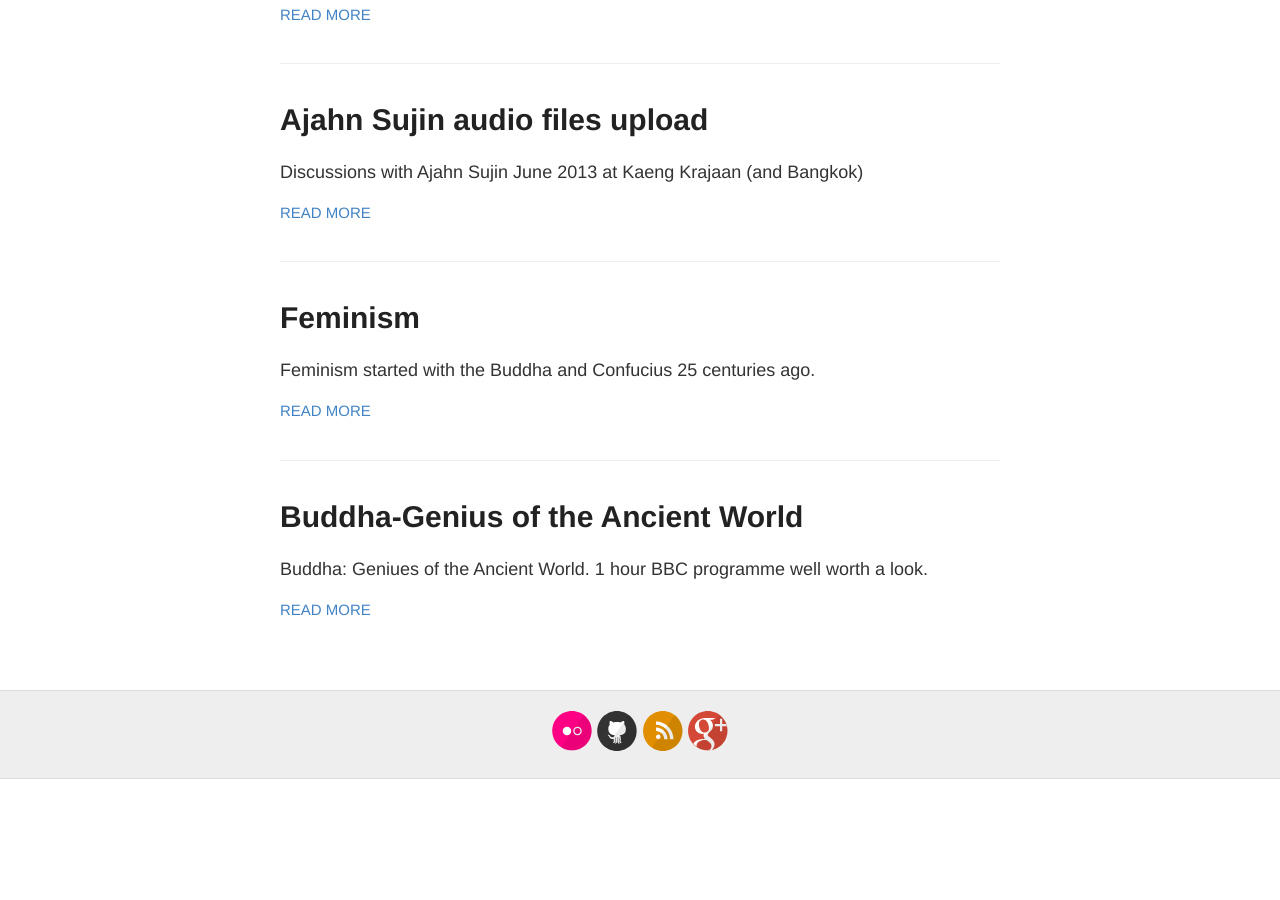
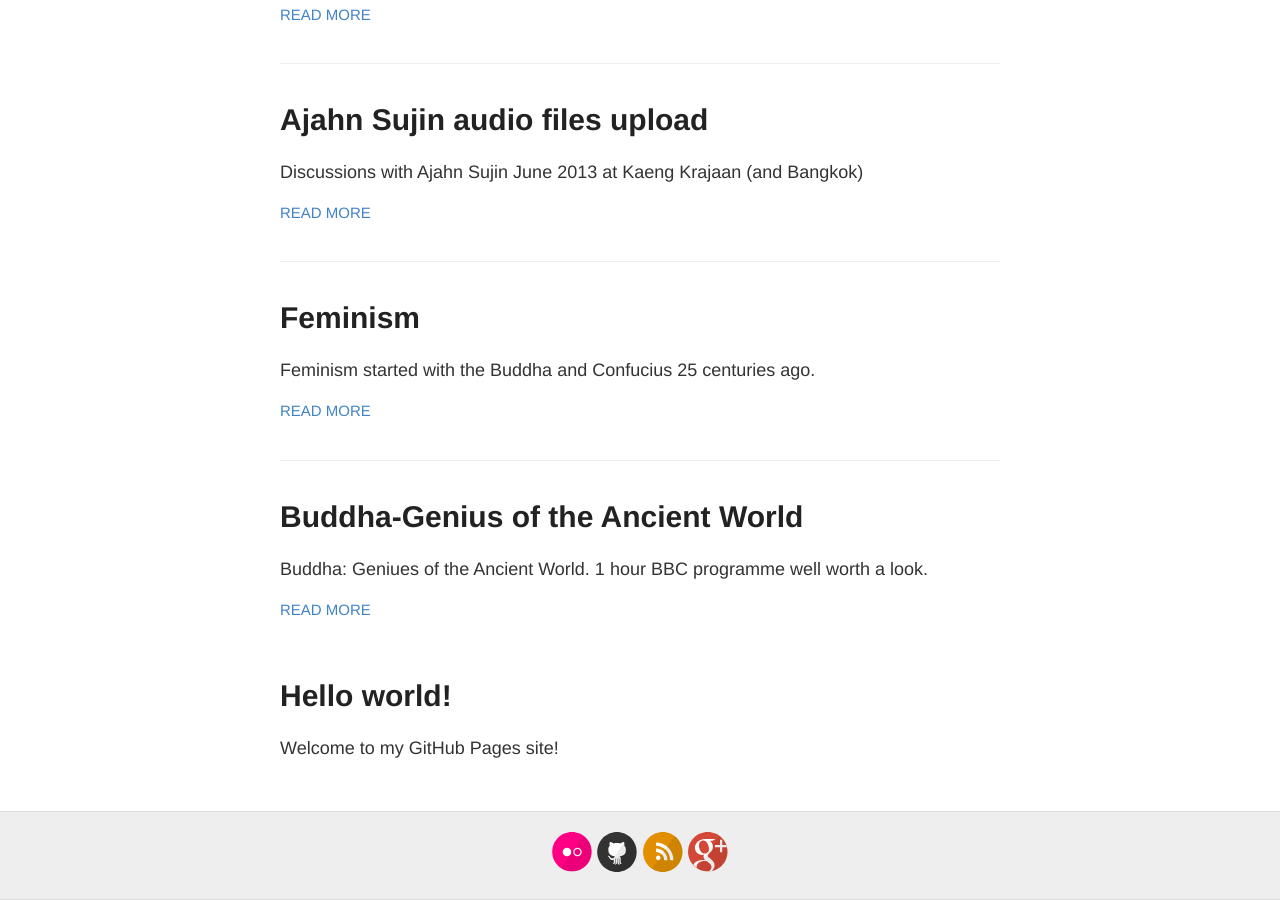
Before and after one commit to alwell/alwell.github.io, a Jekyll site: the page built from index.html, in a window 1280 px wide and 900 px high, scrolled down 4270 px. Built offline with Jekyll 4.4.1, drawn with Linux system fonts in a browser that asks for light colours; before the commit the page ends 5049 px from its top, so only the background shows below that.

Commit message:
Update index.html

```diff
--- a/index.html
+++ b/index.html
@@ -16,3 +16,13 @@ layout: default
     </article>
   {% endfor %}
 </div>
+<!DOCTYPE html>
+<html>
+  <head>
+    <title>My GitHub Pages Site</title>
+  </head>
+  <body>
+    <h1>Hello world!</h1>
+    <p>Welcome to my GitHub Pages site!</p>
+  </body>
+</html>
```
